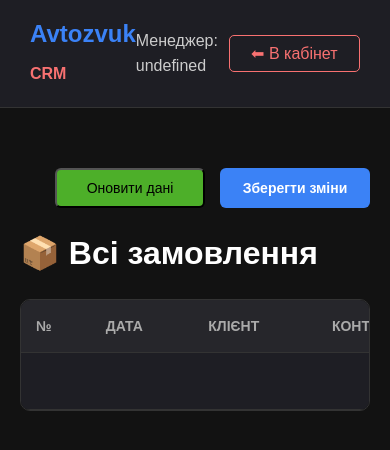
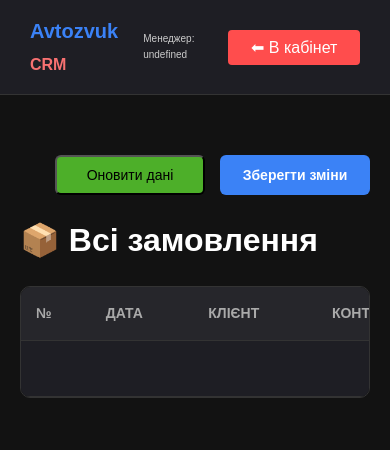
Before and after one commit to ArtemCherevatov/avtozvuk-backend, a website: page admin.html in a window 390 px wide. Drawn offline with Linux system fonts and the light colour scheme; no server answers; sample sign-in values are in the browser's storage.

Commit message:
Мобільна версія v1.0

```diff
--- a/admin.html
+++ b/admin.html
@@ -2,6 +2,7 @@
 <html lang="uk">
 <head>
     <meta charset="UTF-8">
+    <meta name="viewport" content="width=device-width, initial-scale=1.0, maximum-scale=1.0">
     <title>Панель Менеджера</title>
     <link rel="stylesheet" href="style.css">
 </head>
--- a/style.css
+++ b/style.css
@@ -1383,7 +1383,7 @@
 }
 
 .admin-user-info {
-    font-size: 16px;
+    font-size: 20px;
     color: #ccc;
 }
 
@@ -1873,5 +1873,34 @@
     .category-card.highlight {
         border-color: #fbbf24;
     }
+    .admin-user-info {
+        font-size: 10px;
+        color: #ccc;
+    }
+    .btn-logout {
+        background: #ff4d4d;
+        color: white;
+        border: none;
+        padding: 8px 5px;
+        border-radius: 4px;
+        cursor: pointer;
+        width: 150px;
+        transition: 0.3s;
+    }
+
+    .btn-logout:hover {
+        background: #cc3333;
+    }
+    .admin-logo {
+        font-size: 20px;
+        font-weight: bold;
+        color: #3b82f6;
+    }
+
+    .admin-logo span {
+        color: #f87171;
+        font-size: 16px;
+        vertical-align: middle;
+    }
 }
 /* Максимально жорстке правило для мобільних */
```
Also changed, not shown: cart.html (+1 -0 lines), index.html (+1 -1 lines).
